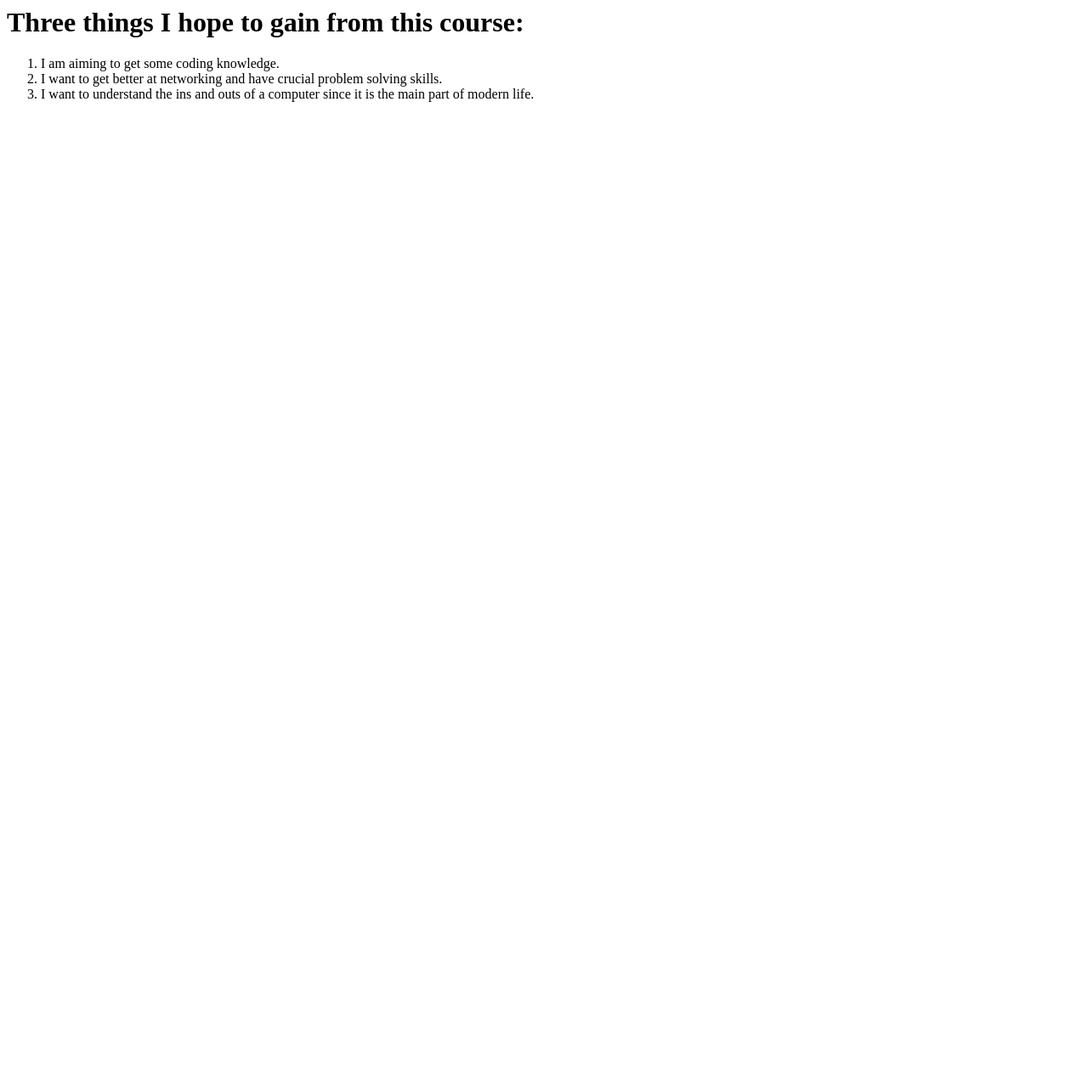
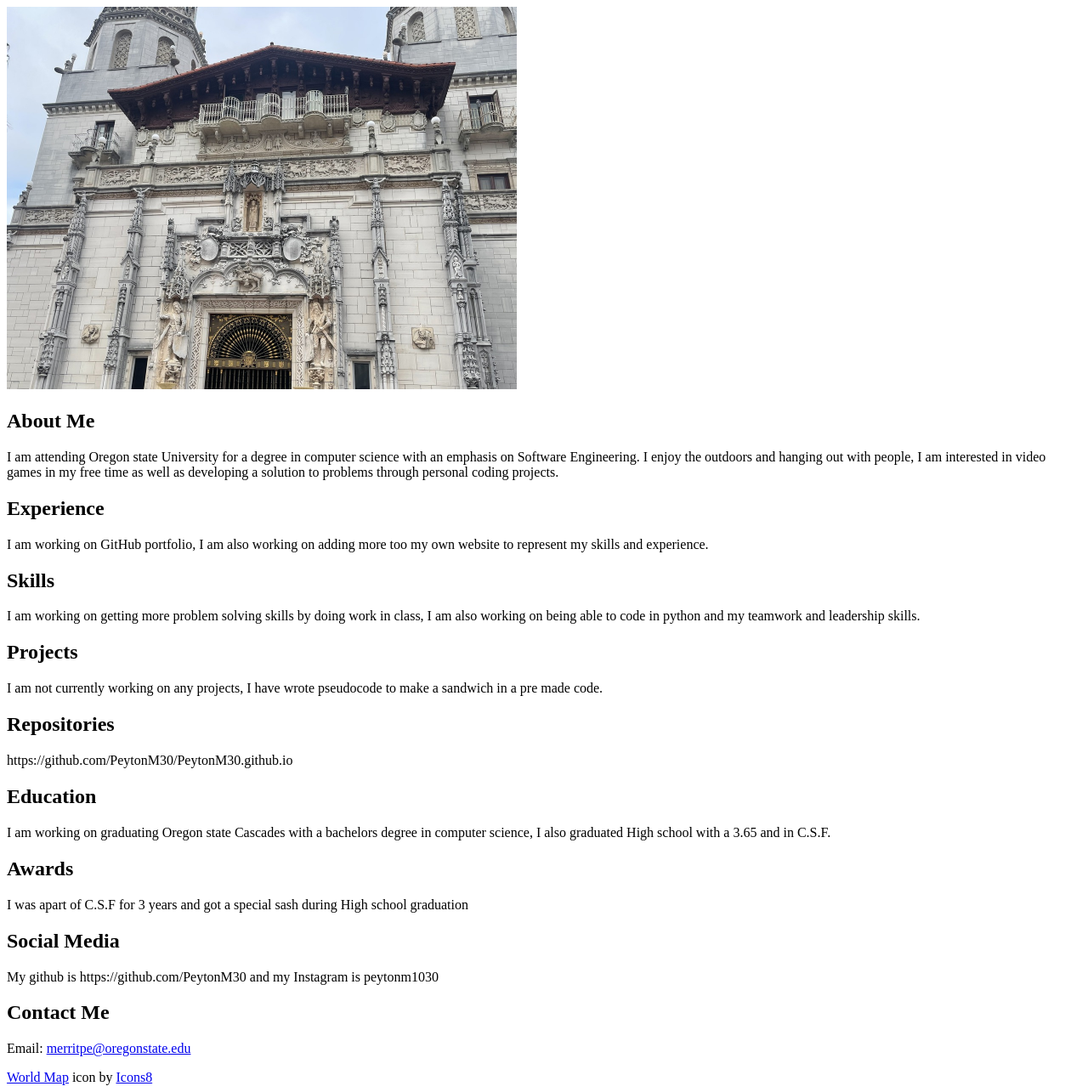
Before and after one commit to PeytonM30/PeytonM30.github.io, a plain HTML site: page index.html in a window 1280 px wide. Shown: the whole page at 85% size. Before the commit the page ends 800 px from the top, so only its background shows below. Drawn offline with Linux system fonts and the light colour scheme.

Commit message:
Website Practice

```diff
--- a/index.html
+++ b/index.html
@@ -1,10 +1,49 @@
-<div>
-    <h1>
-        Three things I hope to gain from this course:
-    </h1>
-    <ol>
-        <li>I am aiming to get some coding knowledge.</li>
-        <li>I want to get better at networking and have crucial problem solving skills.</li>
-        <li>I want to understand the ins and outs of a computer since it is the main part of modern life.</li>
-    </ol>
-</div>
+<!DOCTYPE html>
+<html>
+    <head>
+        <title>Peyton Merritt's Portfolio Page</title>
+        <link rel="icon" type="image/png" href="images/favicon.png" />
+    </head>
+    <div>
+        <img src="images/Palace.jpg" width="600" />
+    </div>
+    <div>
+        <h2>About Me</h2>
+        <p>I am attending Oregon state University for a degree in computer science with an emphasis on Software Engineering. I enjoy the outdoors and hanging out with people, I am interested in video games in my free time as well as developing a solution to problems through personal coding projects.</p>
+    </div>
+    <div>
+        <h2>Experience</h2>
+        <p>I am working on GitHub portfolio, I am also working on adding more too my own website to represent my skills and experience.</p>
+    </div>
+    <div>
+        <h2>Skills</h2>
+        <p>I am working on getting more problem solving skills by doing work in class, I am also working on being able to code in python and my teamwork and leadership skills.</p>
+    </div>
+    <div>
+        <h2>Projects</h2>
+        <p>I am not currently working on any projects, I have wrote pseudocode to make a sandwich in a pre made code.</p>
+    </div>
+    <div>
+        <h2>Repositories</h2>
+        <p>https://github.com/PeytonM30/PeytonM30.github.io</p>
+    </div>
+    <div>
+        <h2>Education</h2>
+        <p>I am working on graduating Oregon state Cascades with a bachelors degree in computer science, I also graduated High school with a 3.65 and in C.S.F.</p>
+    </div>
+    <div>
+        <h2>Awards</h2>
+        <p>I was apart of C.S.F for 3 years and got a special sash during High school graduation</p>
+    </div>
+    <div>
+        <h2>Social Media</h2>
+        <p>My github is https://github.com/PeytonM30 and my Instagram is peytonm1030</p>
+    </div>
+    <div>
+        <h2>Contact Me</h2>
+        <p>Email: <a href="mailto:merritpe@oregonstate.edu" target="_blank">merritpe@oregonstate.edu</a></p>
+    </div>
+    <body>
+        <a target="_blank" href="https://icons8.com/icon/RpspyEyOEJOU/world-map">World Map</a> icon by <a target="_blank" href="https://icons8.com">Icons8</a>
+    </body>
+</html>
```
Also changed, not shown: images/Palace.jpg (added), images/favicon.png (added).
